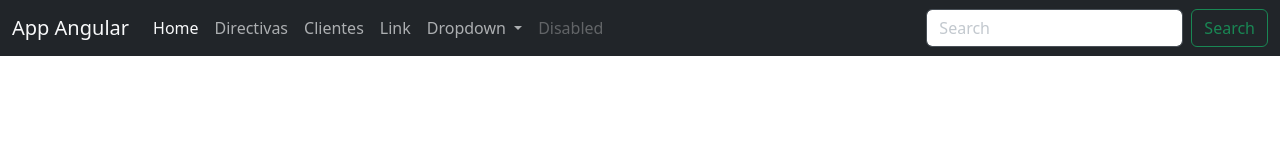
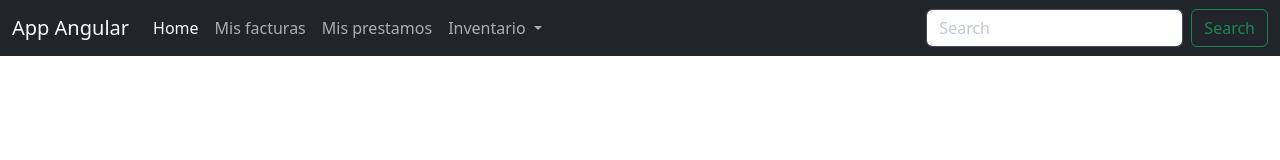
Before and after one commit to iter18/angular, an Angular app in the folder clientes-app/: page /login in a window 1280 px wide. Shown: the top 160 px of the page. Built offline with nearby package versions, Linux system fonts and the light colour scheme.

Commit message:
Se agregan rutas dinámicas para cargar de manera peresoza

```diff
--- a/clientes-app/src/app/header/header.component.html
+++ b/clientes-app/src/app/header/header.component.html
@@ -18,13 +18,10 @@
           <a class="nav-link active" aria-current="page" href="#">Home</a>
         </li>
         <li class="nav-item" routerLinkActive="active">
-          <a class="nav-link" routerLink="/directivas">Directivas</a>
+          <a class="nav-link" routerLink="/directivas">Mis facturas</a>
         </li>
         <li class="nav-item" routerLinkActive="active">
-          <a class="nav-link" routerLink="/clientes">Clientes</a>
-        </li>
-        <li class="nav-item">
-          <a class="nav-link" href="#">Link</a>
+          <a class="nav-link" routerLink="/directivas">Mis prestamos</a>
         </li>
         <li class="nav-item dropdown">
           <a
@@ -34,17 +31,17 @@
             data-bs-toggle="dropdown"
             aria-expanded="false"
           >
-            Dropdown
+            Inventario
           </a>
           <ul class="dropdown-menu">
-            <li><a class="dropdown-item" href="#">Action</a></li>
-            <li><a class="dropdown-item" href="#">Another action</a></li>
+            <li><a class="dropdown-item" href="#">Libros</a></li>
+            <li><a class="dropdown-item" href="#">Autores</a></li>
+            <li>
+              <a class="dropdown-item" routerLink="/clientes">Clientes</a>
+            </li>
             <li><hr class="dropdown-divider" /></li>
             <li><a class="dropdown-item" href="#">Something else here</a></li>
           </ul>
-        </li>
-        <li class="nav-item">
-          <a class="nav-link disabled">Disabled</a>
         </li>
       </ul>
       <form class="d-flex" role="search">
```
Also changed, not shown: clientes-app/src/app/app-routing.module.ts (added, +20 -0 lines), clientes-app/src/app/app.module.ts (+9 -7 lines), clientes-app/src/app/clientes/clientes-routing.module.ts (added, +24 -0 lines).
